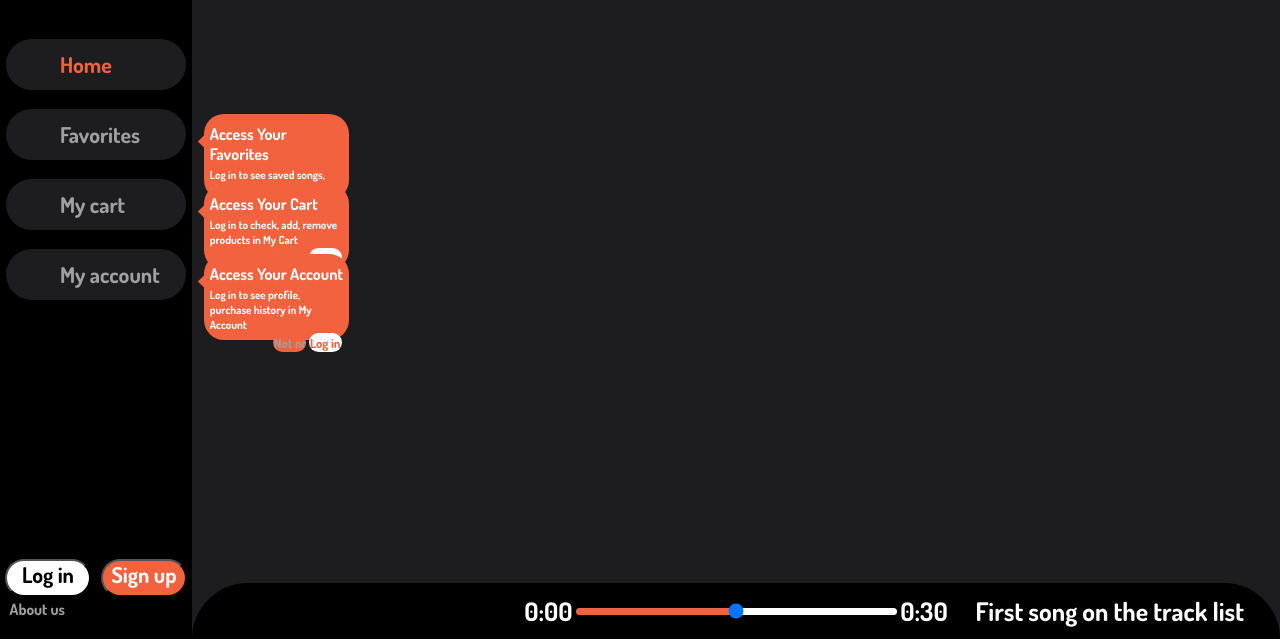
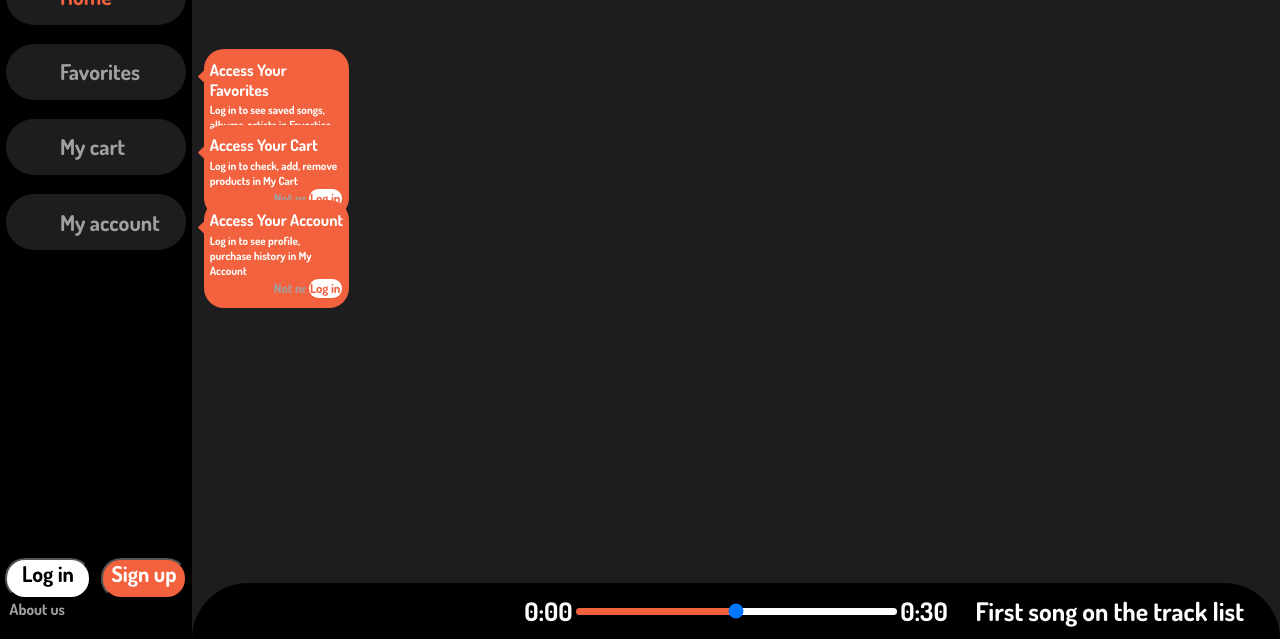
Before and after one commit to nKay83/Classic-Groove, a PHP site: page /index.php?page=login in a window 1280 px wide. Shown: the part 161-800 px from the top of the page. Run offline with PHP 8.4, Linux system fonts and the light colour scheme; some libraries are stand-ins or nearby versions.

Commit message:
fix header

```diff
--- a/src/compoment/header.php
+++ b/src/compoment/header.php
@@ -1,4 +1,5 @@
 <div class="background">
+  <div class="top">
     <div class="logo-placeholder">
       <img src="../assets/img/Logo.png" alt="">
     </div>
@@ -60,6 +61,8 @@
         </div>
       </div>
     </div>
+  </div>
+  <div class="bottom">
     <div class="button-placeholder">
       <div class="left-button-login">
         <input type="button" value="Log in">
@@ -72,3 +75,7 @@
       <p>About us</p>
     </div>
   </div>
+
+
+
+</div>
--- a/src/style/header.css
+++ b/src/style/header.css
@@ -6,7 +6,9 @@
   --gr1: #a1a0a0;
   --gr2: #e9e9e9;
 }
-
+#header .bottom{
+  margin-bottom: 20px;
+}
 #header .background {
   background-color: black;
   height: 100vh;
@@ -14,11 +16,11 @@
   display: flex;
   flex-direction: column;
   font-family: "Dosis", sans-serif;
+  justify-content: space-between;
 }
 
 #header .logo-placeholder {
   width: 100%;
-  height: 25%;
   box-sizing: border-box;
   position: relative;
 }
@@ -26,16 +28,14 @@
 #header img {
   width: 90%;
   height: auto;
-  position: absolute;
-  top: 5%;
-  left: 5%;
+  display: block;
+  margin: 0 auto;
 }
 
 #header .top-menu {
   display: flex;
   flex-direction: column;
   width: 100%;
-  height: 35%;
   box-sizing: border-box;
 }
 #header .tab-title {
@@ -43,7 +43,7 @@
   border-radius: 70px;
   margin: 10% 3%;
   margin-top: 0;
-  height: 25%;
+  height: 7vh;
   display: flex;
   flex-direction: row;
   cursor: pointer;
@@ -88,7 +88,6 @@
 }
 
 #header .button-placeholder {
-  height: 35%;
   box-sizing: border-box;
   display: flex;
   flex-direction: row;
@@ -125,7 +124,6 @@
   transform: scale(108%);
 }
 #header .footer-placeholder {
-  height: 5%;
   width: 100%;
   box-sizing: border-box;
   color: var(--gr1);
@@ -139,20 +137,19 @@
   color: var(--whi);
   cursor: pointer;
 }
-#header .tab-notice{
+#header .tab-notice {
   position: absolute;
   padding: 5% 3%;
   right: calc(-90%);
   color: var(--whi);
   border-radius: 20px;
   background-color: var(--ora);
-  height: 170%;
   width: 80%;
   font-size: 100%;
   top: 10%;
 }
-#header .tab-notice::before{
-  content: '';
+#header .tab-notice::before {
+  content: "";
   background-color: var(--ora);
   position: absolute;
   top: 20px;
@@ -162,39 +159,38 @@
   transform: rotate(45deg);
   z-index: -1;
 }
-#header .tab-notice-headline{
+#header .tab-notice-headline {
   padding-top: 1%;
   margin-bottom: 2%;
 }
-#header .tab-notice-info{
+#header .tab-notice-info {
   font-size: 70%;
 }
-#header .tab-notice .button-placeholder{
+#header .tab-notice .button-placeholder {
   display: flex;
   justify-content: right;
   height: auto;
 }
-#header .tab-notice input{
+#header .tab-notice input {
   height: auto;
   width: 25%;
   color: var(--gr1);
   background-color: var(--ora);
   font-size: 80%;
-  padding:1%;
+  padding: 1%;
   cursor: pointer;
   font-family: "Dosis", sans-serif;
   border-radius: 20px;
   border: none;
   margin: 1%;
 }
-#header .tab-notice .button-placeholder input:nth-child(2){
+#header .tab-notice .button-placeholder input:nth-child(2) {
   background-color: var(--whi);
   color: var(--ora);
-
 }
-#header .tab-notice .button-placeholder input:nth-child(2):hover{
-transform: scale(105%);
+#header .tab-notice .button-placeholder input:nth-child(2):hover {
+  transform: scale(105%);
 }
-#header .tab-notice .button-placeholder input:nth-child(1):hover{
+#header .tab-notice .button-placeholder input:nth-child(1):hover {
   color: var(--whi);
 }
```
Lines whose indentation alone changed are shown as unchanged.
